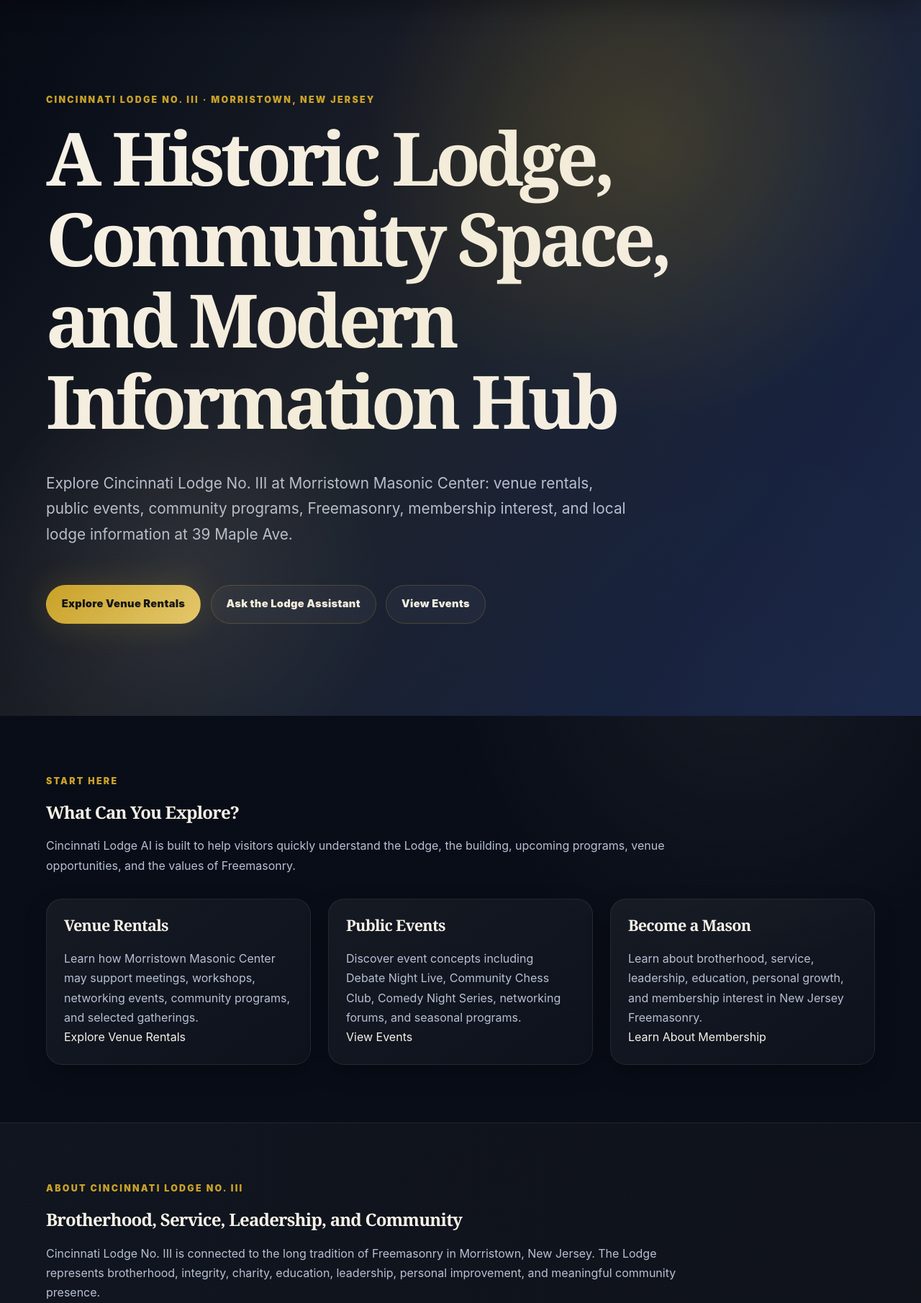
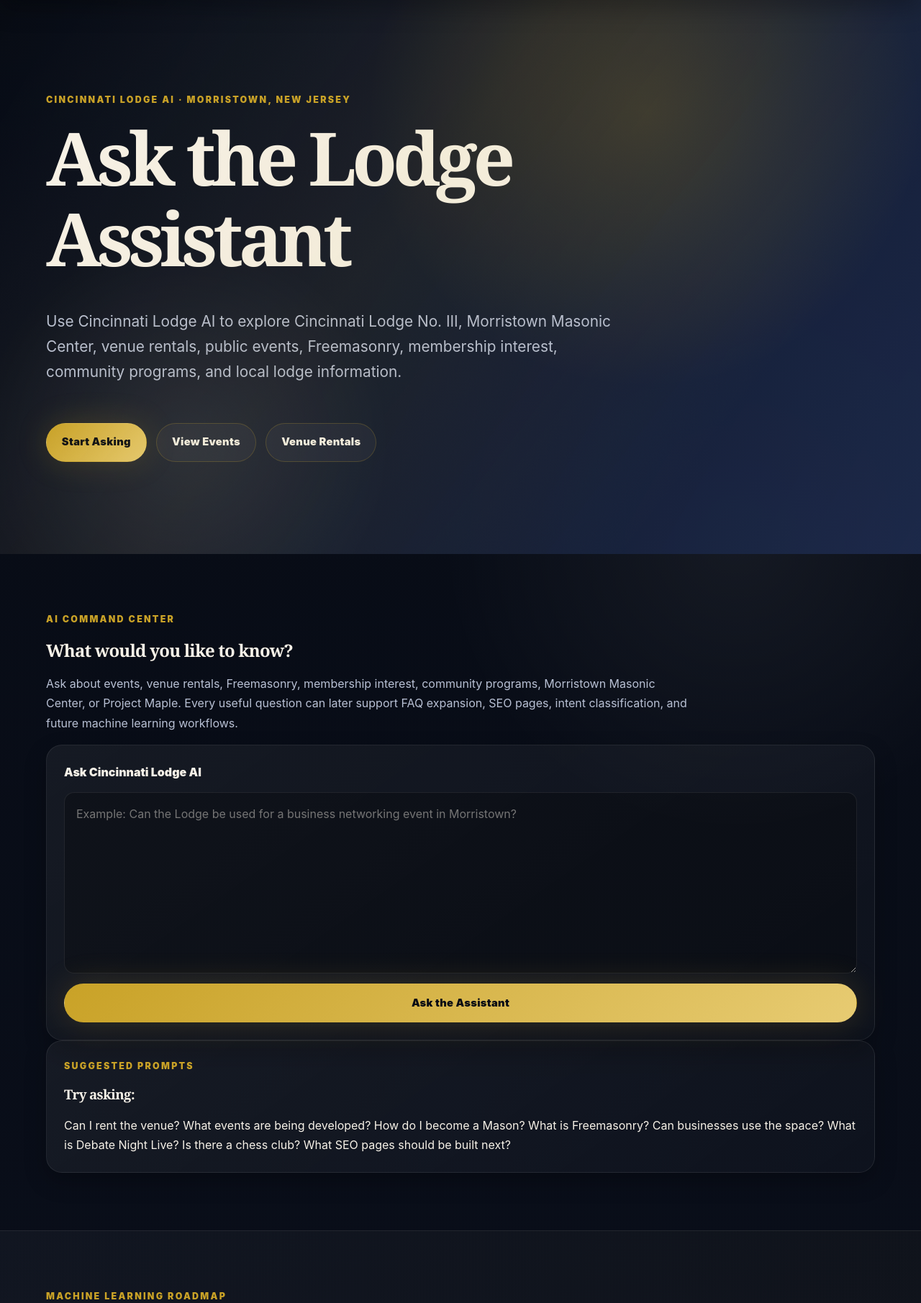
Before and after one commit to CodeDressing/cincinnati-lodge-ai, a Flask app: page / in a window 1280 px wide. Shown: the part 166-1977 px from the top of the page at 72% size. Run offline with Flask 3, Linux system fonts and the light colour scheme.

Commit message:
Phase 8.1 - AI-first homepage architecture and chatbot integration foundation

```diff
--- a/templates/index.html
+++ b/templates/index.html
@@ -1,26 +1,32 @@
 {% extends "base.html" %}
 
-{% block title %}Cincinnati Lodge No. III | Morristown Masonic Center{% endblock %}
+{% block title %}Cincinnati Lodge AI Assistant | Morristown Masonic Center{% endblock %}
 
 {% block meta_description %}
-Cincinnati Lodge No. III at Morristown Masonic Center, 39 Maple Ave in Morristown, NJ. Explore venue rentals, public events, Freemasonry, membership interest, community programs, and the Cincinnati Lodge AI Assistant.
+Ask Cincinnati Lodge AI about Cincinnati Lodge No. III, Morristown Masonic Center, venue rentals, public events, Freemasonry, membership interest, community programs, and lodge information.
 {% endblock %}
 
-{% block og_title %}Cincinnati Lodge No. III | Morristown Masonic Center{% endblock %}
+{% block og_title %}Cincinnati Lodge AI Assistant | Morristown Masonic Center{% endblock %}
 
 {% block og_description %}
-Explore Cincinnati Lodge No. III in Morristown, NJ: venue rentals, public events, community programs, Freemasonry, and membership information.
+Use the Cincinnati Lodge AI Assistant to explore events, venue rentals, Freemasonry, membership interest, community programs, and Morristown Masonic Center information.
 {% endblock %}
 
 {% block schema %}
 <script type="application/ld+json">
 {
     "@context": "https://schema.org",
-    "@type": "WebSite",
+    "@type": "WebApplication",
+    "name": "Cincinnati Lodge AI Assistant",
+    "applicationCategory": "InformationalApplication",
+    "operatingSystem": "Web",
+    "url": "{{ request.url }}",
+    "description": "AI assistant for Cincinnati Lodge No. III, Morristown Masonic Center, venue rentals, public events, Freemasonry, membership interest, and community information.",
+    "creator": {
+        "@type": "Organization",
         "name": "Cincinnati Lodge No. III",
-    "alternateName": "Morristown Masonic Center",
-    "url": "{{ request.url_root }}",
-    "description": "Cincinnati Lodge No. III at Morristown Masonic Center is a historic lodge, community gathering place, event venue, and information hub in Morristown, New Jersey."
+        "alternateName": "Morristown Masonic Center"
+    }
 }
 </script>
 {% endblock %}
@@ -30,48 +36,48 @@ Explore Cincinnati Lodge No. III in Morristown, NJ: venue rentals, public events
 <!-- ===================================================== -->
 <!-- PROJECT MAPLE / CINCINNATI LODGE AI                  -->
 <!-- FILE: templates/index.html                            -->
-<!-- PHASE 7 — HOMEPAGE CONVERSION ENGINE                 -->
-<!-- BLOCK 7.1 — Homepage Rebuild                         -->
-<!-- VERSION 7.1.0                                        -->
-<!-- DATE: 2026-06-14                                     -->
-<!-- PURPOSE: Replace duplicate events page with true      -->
-<!-- homepage focused on venue rentals, events,            -->
-<!-- Freemasonry, assistant usage, SEO funnels, and        -->
-<!-- community conversion.                                 -->
+<!-- PHASE 8 — AI CHATBOT HOMEPAGE                         -->
+<!-- BLOCK 8.1 — AI-FIRST HOMEPAGE REBUILD                 -->
+<!-- VERSION 8.1.0                                         -->
+<!-- DATE: 2026-06-14                                      -->
+<!-- PURPOSE: Make the homepage the primary AI chatbot      -->
+<!-- experience while preserving SEO, event discovery,      -->
+<!-- venue conversion, membership education, and future      -->
+<!-- machine learning expansion pathways.                   -->
 <!-- ===================================================== -->
 
 <!-- ===================================================== -->
-<!-- SECTION 7.1.1 — HOMEPAGE HERO                         -->
+<!-- SECTION 8.1.1 — AI HOMEPAGE HERO                      -->
 <!-- ===================================================== -->
 
-<section class="home-hero homepage-hero">
+<section class="home-hero ai-home-hero">
 
     <p class="eyebrow">
-        Cincinnati Lodge No. III · Morristown, New Jersey
+        Cincinnati Lodge AI · Morristown, New Jersey
     </p>
 
     <h1>
-        A Historic Lodge, Community Space, and Modern Information Hub
+        Ask the Lodge Assistant
     </h1>
 
     <p class="hero-text">
-        Explore Cincinnati Lodge No. III at Morristown Masonic Center:
-        venue rentals, public events, community programs, Freemasonry,
-        membership interest, and local lodge information at 39 Maple Ave.
+        Use Cincinnati Lodge AI to explore Cincinnati Lodge No. III,
+        Morristown Masonic Center, venue rentals, public events,
+        Freemasonry, membership interest, community programs, and local lodge information.
     </p>
 
     <div class="hero-actions">
 
-        <a href="/venue/" class="button-primary">
-            Explore Venue Rentals
-        </a>
-
-        <a href="/assistant/" class="button-secondary">
-            Ask the Lodge Assistant
+        <a href="#ai-chatbot" class="button-primary">
+            Start Asking
         </a>
 
         <a href="/events/" class="button-secondary">
             View Events
+        </a>
+
+        <a href="/venue/" class="button-secondary">
+            Venue Rentals
         </a>
 
     </div>
@@ -79,50 +85,170 @@ Explore Cincinnati Lodge No. III in Morristown, NJ: venue rentals, public events
 </section>
 
 <!-- ===================================================== -->
-<!-- SECTION 7.1.2 — QUICK VALUE CARDS                     -->
+<!-- SECTION 8.1.2 — PRIMARY AI CHATBOT PANEL              -->
+<!-- ===================================================== -->
+
+<section class="content-section" id="ai-chatbot">
+
+    <p class="section-kicker">
+        AI Command Center
+    </p>
+
+    <h2>
+        What would you like to know?
+    </h2>
+
+    <p>
+        Ask about events, venue rentals, Freemasonry, membership interest,
+        community programs, Morristown Masonic Center, or Project Maple.
+        Every useful question can later support FAQ expansion, SEO pages,
+        intent classification, and future machine learning workflows.
+    </p>
+
+    <div class="assistant-command-grid">
+
+        <article class="assistant-panel premium-panel">
+
+            <form method="POST" action="/assistant/" class="assistant-form">
+
+                <label for="question">
+                    Ask Cincinnati Lodge AI
+                </label>
+
+                <textarea
+                    id="question"
+                    name="question"
+                    rows="8"
+                    placeholder="Example: Can the Lodge be used for a business networking event in Morristown?"
+                ></textarea>
+
+                <button type="submit" class="button-primary">
+                    Ask the Assistant
+                </button>
+
+            </form>
+
+        </article>
+
+        <aside class="assistant-sidebar premium-panel">
+
+            <p class="section-kicker">
+                Suggested Prompts
+            </p>
+
+            <h3>
+                Try asking:
+            </h3>
+
+            <div class="prompt-list">
+
+                <span>Can I rent the venue?</span>
+                <span>What events are being developed?</span>
+                <span>How do I become a Mason?</span>
+                <span>What is Freemasonry?</span>
+                <span>Can businesses use the space?</span>
+                <span>What is Debate Night Live?</span>
+                <span>Is there a chess club?</span>
+                <span>What SEO pages should be built next?</span>
+
+            </div>
+
+        </aside>
+
+    </div>
+
+</section>
+
+<!-- ===================================================== -->
+<!-- SECTION 8.1.3 — AI SYSTEM ROADMAP                     -->
+<!-- ===================================================== -->
+
+<section class="content-section alt-section">
+
+    <p class="section-kicker">
+        Machine Learning Roadmap
+    </p>
+
+    <h2>
+        Built to Become a Learning System
+    </h2>
+
+    <p>
+        Cincinnati Lodge AI is designed to grow beyond a basic chatbot.
+        The long-term architecture can support question logging, intent labels,
+        semantic search, retrieval, recommendations, supervised learning,
+        and eventually deeper machine learning workflows.
+    </p>
+
+    <div class="card-grid">
+
+        <article class="info-card">
+            <h3>Intent Discovery</h3>
+            <p>
+                Questions can be grouped into venue, events, membership,
+                Freemasonry, history, community, and SEO intent categories.
+            </p>
+        </article>
+
+        <article class="info-card">
+            <h3>Semantic Retrieval</h3>
+            <p>
+                FAQs, events, SEO pages, and lodge data can become a structured
+                knowledge base for smarter assistant responses.
+            </p>
+        </article>
+
+        <article class="info-card">
+            <h3>Recommendation Engine</h3>
+            <p>
+                The assistant can recommend pages, events, venue information,
+                membership resources, or FAQ answers based on visitor questions.
+            </p>
+        </article>
+
+    </div>
+
+</section>
+
+<!-- ===================================================== -->
+<!-- SECTION 8.1.4 — KNOWLEDGE AREAS                       -->
 <!-- ===================================================== -->
 
 <section class="content-section">
 
     <p class="section-kicker">
-        Start Here
+        Knowledge Base
     </p>
 
     <h2>
-        What Can You Explore?
+        What the Assistant Helps With
     </h2>
-
-    <p>
-        Cincinnati Lodge AI is built to help visitors quickly understand
-        the Lodge, the building, upcoming programs, venue opportunities,
-        and the values of Freemasonry.
-    </p>
 
     <div class="card-grid">
 
         <article class="info-card">
             <h3>Venue Rentals</h3>
             <p>
-                Learn how Morristown Masonic Center may support meetings,
-                workshops, networking events, community programs, and selected gatherings.
+                Meeting space, workshops, fundraisers, networking events,
+                nonprofit gatherings, and selected private event use.
             </p>
-            <a href="/venue/">Explore Venue Rentals</a>
+            <a href="/venue/">Explore Venue Information</a>
         </article>
 
         <article class="info-card">
-            <h3>Public Events</h3>
+            <h3>Events and Programs</h3>
             <p>
-                Discover event concepts including Debate Night Live, Community Chess Club,
-                Comedy Night Series, networking forums, and seasonal programs.
+                Debate Night Live, Community Chess Club, Comedy Night Series,
+                Business Networking Forum, holiday events, and public programs.
             </p>
             <a href="/events/">View Events</a>
         </article>
 
         <article class="info-card">
-            <h3>Become a Mason</h3>
+            <h3>Freemasonry</h3>
             <p>
-                Learn about brotherhood, service, leadership, education,
-                personal growth, and membership interest in New Jersey Freemasonry.
+                Brotherhood, service, leadership, charity, education,
+                moral growth, and membership interest in New Jersey.
             </p>
             <a href="/membership/">Learn About Membership</a>
         </article>
@@ -132,139 +258,22 @@ Explore Cincinnati Lodge No. III in Morristown, NJ: venue rentals, public events
 </section>
 
 <!-- ===================================================== -->
-<!-- SECTION 7.1.3 — ABOUT THE LODGE                       -->
+<!-- SECTION 8.1.5 — FEATURED EVENTS                       -->
 <!-- ===================================================== -->
+
+{% if events %}
 
 <section class="content-section alt-section">
 
     <p class="section-kicker">
-        About Cincinnati Lodge No. III
+        Event Intelligence
     </p>
 
     <h2>
-        Brotherhood, Service, Leadership, and Community
+        Featured Event Concepts
     </h2>
 
-    <p>
-        Cincinnati Lodge No. III is connected to the long tradition of
-        Freemasonry in Morristown, New Jersey. The Lodge represents brotherhood,
-        integrity, charity, education, leadership, personal improvement,
-        and meaningful community presence.
-    </p>
-
-    <div class="card-grid">
-
-        <article class="info-card small-card">
-            <h3>Brotherhood</h3>
-            <p>
-                A fraternity rooted in trust, friendship, character, and lifelong bonds.
-            </p>
-        </article>
-
-        <article class="info-card small-card">
-            <h3>Service</h3>
-            <p>
-                A commitment to charity, responsibility, and supporting the broader community.
-            </p>
-        </article>
-
-        <article class="info-card small-card">
-            <h3>Growth</h3>
-            <p>
-                A path toward self-improvement, education, leadership, and moral development.
-            </p>
-        </article>
-
-    </div>
-
-</section>
-
-<!-- ===================================================== -->
-<!-- SECTION 7.1.4 — VENUE CONVERSION SECTION              -->
-<!-- ===================================================== -->
-
-<section class="content-section">
-
-    <p class="section-kicker">
-        Morristown Event Venue
-    </p>
-
-    <h2>
-        A Flexible Gathering Space at 39 Maple Ave
-    </h2>
-
-    <p>
-        Morristown Masonic Center can support selected meetings, workshops,
-        nonprofit gatherings, business networking events, educational programs,
-        community events, fundraisers, and private gatherings depending on
-        scheduling, approval, and Lodge guidelines.
-    </p>
-
-    <div class="card-grid">
-
-        <article class="info-card">
-            <h3>Business Meetings</h3>
-            <p>
-                A professional setting for planning sessions, presentations,
-                team meetings, local business forums, and leadership programs.
-            </p>
-        </article>
-
-        <article class="info-card">
-            <h3>Community Programs</h3>
-            <p>
-                A central Morristown location for educational events,
-                civic discussions, nonprofit programs, and public initiatives.
-            </p>
-        </article>
-
-        <article class="info-card">
-            <h3>Private Gatherings</h3>
-            <p>
-                A historic setting that may support selected celebrations,
-                seasonal events, fundraisers, and social programs.
-            </p>
-        </article>
-
-    </div>
-
-    <div class="hero-actions">
-
-        <a href="/venue/" class="button-primary">
-            View Venue Information
-        </a>
-
-        <a href="/contact/" class="button-secondary">
-            Contact the Lodge
-        </a>
-
-    </div>
-
-</section>
-
-<!-- ===================================================== -->
-<!-- SECTION 7.1.5 — FEATURED EVENTS                       -->
-<!-- ===================================================== -->
-
-<section class="content-section alt-section">
-
-    <p class="section-kicker">
-        Event Engine
-    </p>
-
-    <h2>
-        Events and Program Concepts
-    </h2>
-
-    <p>
-        Events help the Lodge build visibility, support community engagement,
-        create responsible revenue opportunities, and bring people into
-        meaningful connection with the building and its mission.
-    </p>
-
     <div class="card-grid event-grid">
-
-        {% if events %}
 
         {% for event in events[:3] %}
 
@@ -303,170 +312,33 @@ Explore Cincinnati Lodge No. III in Morristown, NJ: venue rentals, public events
 
         {% endfor %}
 
-        {% else %}
-
-            <article class="info-card">
-                <h3>Events Coming Soon</h3>
-                <p>
-                    Event concepts, public programs, and community initiatives
-                    will appear here as the Lodge calendar develops.
-                </p>
-            </article>
-
-        {% endif %}
-
-    </div>
-
-    <div class="hero-actions">
-
-        <a href="/events/" class="button-primary">
-            View All Events
-        </a>
-
-        <a href="/assistant/" class="button-secondary">
-            Ask About Events
-        </a>
-
     </div>
 
 </section>
 
+{% endif %}
+
 <!-- ===================================================== -->
-<!-- SECTION 7.1.6 — MEMBERSHIP FUNNEL                     -->
+<!-- SECTION 8.1.6 — FAQ TRAINING DATA PREVIEW             -->
 <!-- ===================================================== -->
 
-<section class="content-section membership-section">
-
-    <p class="section-kicker">
-        Become a Mason
-    </p>
-
-    <h2>
-        Learn About Freemasonry in New Jersey
-    </h2>
-
-    <p>
-        Freemasonry is centered on brotherhood, character, service,
-        charity, leadership, moral improvement, and lifelong learning.
-        Interested men can begin by learning more about the fraternity
-        and speaking directly with the Lodge.
-    </p>
-
-    <div class="card-grid">
-
-        <article class="info-card">
-            <h3>Brotherhood</h3>
-            <p>
-                Build meaningful relationships with men committed to integrity,
-                responsibility, and personal growth.
-            </p>
-        </article>
-
-        <article class="info-card">
-            <h3>Service</h3>
-            <p>
-                Participate in a tradition that values charity, community,
-                responsibility, and helping others.
-            </p>
-        </article>
-
-        <article class="info-card">
-            <h3>Education</h3>
-            <p>
-                Explore symbolism, history, moral lessons, leadership,
-                and lifelong development.
-            </p>
-        </article>
-
-    </div>
-
-    <div class="hero-actions">
-
-        <a href="/membership/" class="button-primary">
-            Learn About Becoming a Mason
-        </a>
-
-        <a href="/faq/" class="button-secondary">
-            Read FAQs
-        </a>
-
-    </div>
-
-</section>
-
-<!-- ===================================================== -->
-<!-- SECTION 7.1.7 — ASSISTANT FEATURE                     -->
-<!-- ===================================================== -->
+{% if faqs %}
 
 <section class="content-section">
 
     <p class="section-kicker">
-        Cincinnati Lodge AI Assistant
+        FAQ Training Data
     </p>
 
     <h2>
-        Ask Questions and Discover Information Faster
+        Questions That Power the Assistant
     </h2>
 
     <p>
-        The Lodge Assistant helps visitors explore general information about
-        events, venue use, community programs, Freemasonry, membership interest,
-        and Cincinnati Lodge No. III.
+        The FAQ database acts as an early structured knowledge source.
+        As more questions are collected, the system can become better organized
+        for intent classification, semantic retrieval, and content expansion.
     </p>
-
-    <div class="card-grid">
-
-        <article class="info-card">
-            <h3>Ask About Events</h3>
-            <p>
-                Learn about event concepts, schedules, public programs,
-                and community opportunities.
-            </p>
-        </article>
-
-        <article class="info-card">
-            <h3>Ask About Venue Use</h3>
-            <p>
-                Explore general information about meetings, workshops,
-                community programs, and selected event use.
-            </p>
-        </article>
-
-        <article class="info-card">
-            <h3>Ask About Freemasonry</h3>
-            <p>
-                Get general educational information about brotherhood,
-                service, leadership, and membership interest.
-            </p>
-        </article>
-
-    </div>
-
-    <div class="hero-actions">
-
-        <a href="/assistant/" class="button-primary">
-            Open the Assistant
-        </a>
-
-    </div>
-
-</section>
-
-<!-- ===================================================== -->
-<!-- SECTION 7.1.8 — FAQ PREVIEW                           -->
-<!-- ===================================================== -->
-
-{% if faqs %}
-
-<section class="content-section alt-section">
-
-    <p class="section-kicker">
-        Frequently Asked Questions
-    </p>
-
-    <h2>
-        Helpful Information About the Lodge
-    </h2>
 
     <div class="card-grid">
 
@@ -493,7 +365,7 @@ Explore Cincinnati Lodge No. III in Morristown, NJ: venue rentals, public events
     <div class="hero-actions">
 
         <a href="/faq/" class="button-primary">
-            View Full FAQ
+            View FAQ Knowledge Base
         </a>
 
     </div>
@@ -503,25 +375,25 @@ Explore Cincinnati Lodge No. III in Morristown, NJ: venue rentals, public events
 {% endif %}
 
 <!-- ===================================================== -->
-<!-- SECTION 7.1.9 — SEO DISCOVERY GRID                    -->
+<!-- SECTION 8.1.7 — SEO DISCOVERY ENGINE                  -->
 <!-- ===================================================== -->
 
 {% if seo_pages %}
 
-<section class="content-section">
+<section class="content-section alt-section">
 
     <p class="section-kicker">
-        Explore More
+        SEO Discovery Engine
     </p>
 
     <h2>
-        Local Information Pages
+        Search Pages the Assistant Can Recommend
     </h2>
 
     <p>
-        These pages help visitors discover Morristown venue information,
-        Freemasonry education, community programs, event opportunities,
-        and Cincinnati Lodge No. III resources.
+        Cincinnati Lodge AI connects questions to local information pages.
+        These pages support discoverability for venue rentals, meetings,
+        Freemasonry, events, community programs, and Morristown search intent.
     </p>
 
     <div class="card-grid">
@@ -553,37 +425,80 @@ Explore Cincinnati Lodge No. III in Morristown, NJ: venue rentals, public events
 {% endif %}
 
 <!-- ===================================================== -->
-<!-- SECTION 7.1.10 — FINAL HOMEPAGE CTA                   -->
+<!-- SECTION 8.1.8 — DATA PIPELINE                         -->
 <!-- ===================================================== -->
 
-<section class="final-cta homepage-final-cta">
+<section class="content-section">
 
     <p class="section-kicker">
-        Continue Exploring
+        Data Pipeline
     </p>
 
     <h2>
-        Start With the Lodge Assistant, Events, or Venue Information
+        From Question to Better Answer
+    </h2>
+
+    <div class="card-grid">
+
+        <article class="info-card small-card">
+            <h3>01 · Ask</h3>
+            <p>
+                A visitor asks about events, rentals, membership, or Freemasonry.
+            </p>
+        </article>
+
+        <article class="info-card small-card">
+            <h3>02 · Log</h3>
+            <p>
+                The question is stored for future review, SEO research,
+                and content planning.
+            </p>
+        </article>
+
+        <article class="info-card small-card">
+            <h3>03 · Improve</h3>
+            <p>
+                Repeated questions become new FAQs, landing pages,
+                training labels, and better assistant responses.
+            </p>
+        </article>
+
+    </div>
+
+</section>
+
+<!-- ===================================================== -->
+<!-- SECTION 8.1.9 — FINAL AI CTA                          -->
+<!-- ===================================================== -->
+
+<section class="final-cta ai-home-final-cta">
+
+    <p class="section-kicker">
+        Start With a Question
+    </p>
+
+    <h2>
+        The Homepage Is Now the Assistant
     </h2>
 
     <p>
-        Whether you are exploring events, venue rentals, community programming,
-        Freemasonry, or membership interest, Cincinnati Lodge AI can help guide
-        you to the right starting point.
+        Cincinnati Lodge AI is the front door for learning about the Lodge,
+        discovering events, exploring venue opportunities, understanding
+        Freemasonry, and building a smarter content engine over time.
     </p>
 
     <div class="hero-actions">
 
-        <a href="/assistant/" class="button-primary">
-            Ask the Assistant
+        <a href="#ai-chatbot" class="button-primary">
+            Ask a Question
         </a>
 
-        <a href="/events/" class="button-secondary">
-            View Events
+        <a href="/assistant/" class="button-secondary">
+            Open Full Assistant
         </a>
 
-        <a href="/venue/" class="button-secondary">
-            Explore Venue Rentals
+        <a href="/seo/" class="button-secondary">
+            View SEO Pages
         </a>
 
     </div>
```
Lines whose indentation alone changed are shown as unchanged.
